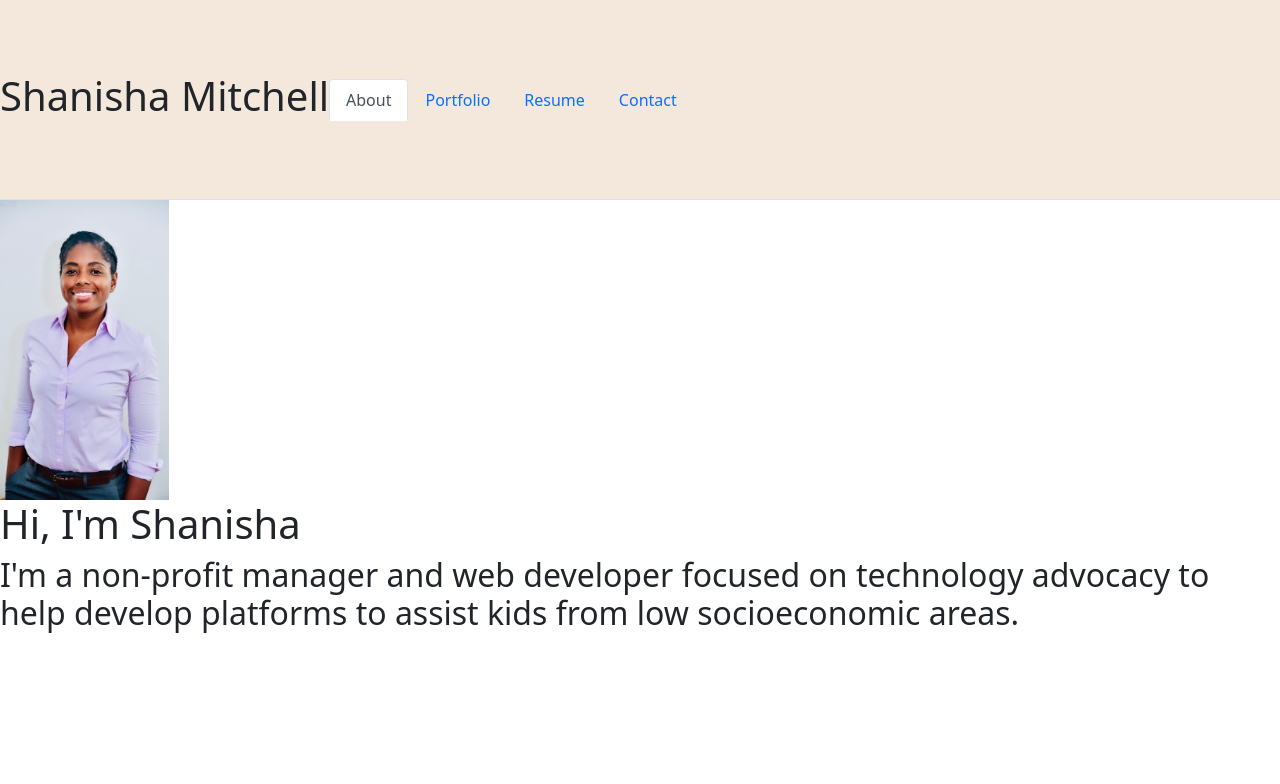
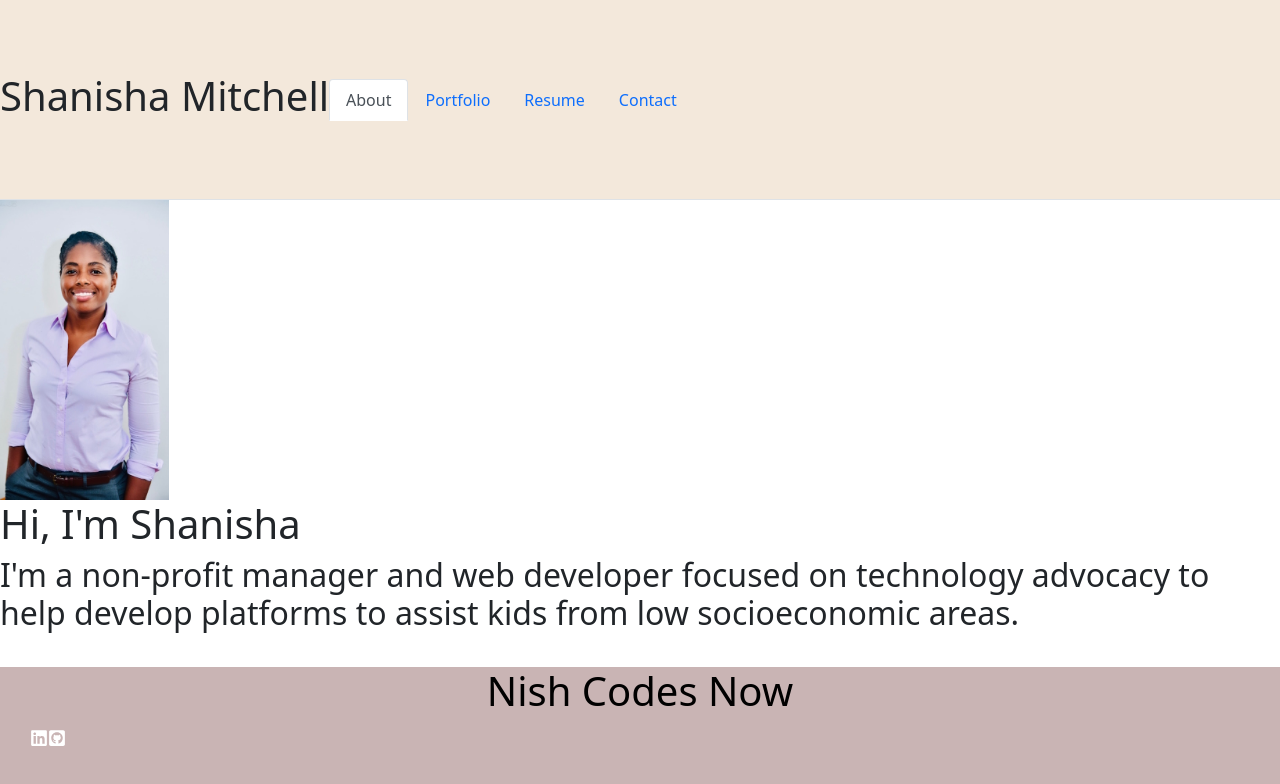
Before and after one commit to Nishyo-coder/React-Portfolio, a React (Create React App) app in the folder portfolio-01/: page / in a window 1280 px wide. Shown: the top 784 px of the page. Built offline with nearby package versions, Linux system fonts and the light colour scheme.

Commit message:
added footer with links

```diff
--- a/portfolio-01/src/App.css
+++ b/portfolio-01/src/App.css
@@ -136,8 +136,8 @@
 
   }
 
-  .footer {
-    background-color:rgb(243, 232, 219) ;
+  footer {
+    background:red
   }
 
   @media only screen and (max-width:620px) {}
--- /dev/null
+++ b/portfolio-01/src/Footer.js
@@ -0,0 +1,29 @@
+import React from "react";
+import {
+  Box,
+  FooterLink,
+} from "./FooterStyles";
+import { FaLinkedin, } from 'react-icons/fa'
+import {FaGithubSquare} from 'react-icons/fa'
+
+const Footer = () => {
+  return (
+    <Box>
+      <h1 style={{ color: "black",
+                   textAlign: "center",
+                   marginTop: "-50px" }}>
+        Nish Codes Now
+      </h1>
+
+            <FooterLink href="https://www.linkedin.com/in/shanisha-mitchell-380279186/">
+            <FaLinkedin />
+            </FooterLink>
+
+            <FooterLink href="https://github.com/Nishyo-coder">
+              <FaGithubSquare />
+            </FooterLink>
+
+    </Box>
+  );
+};
+export default Footer;
--- /dev/null
+++ b/portfolio-01/src/FooterStyles.js
@@ -0,0 +1,39 @@
+import styled from 'styled-components';
+
+export const Box = styled.div`
+  padding: 50px 30px;
+  background: #C9B4B4;
+  position: absolute;
+  bottom: 0;
+  width: 100%;
+
+
+  @media (max-width: 1000px) {
+    padding: 70px 30px;
+  }
+`;
+
+
+export const Row = styled.div`
+  display: grid;
+  grid-template-columns: repeat(auto-fill,
+                         minmax(185px, 1fr));
+  grid-gap: 20px;
+
+  @media (max-width: 1000px) {
+    grid-template-columns: repeat(auto-fill,
+                           minmax(200px, 1fr));
+  }
+`;
+
+export const FooterLink = styled.a`
+  color: #fff;
+  margin-bottom: 20px;
+  font-size: 18px;
+  text-decoration: none;
+
+  &:hover {
+      color: green;
+      transition: 200ms ease-in;
+  }
+`;
--- a/portfolio-01/src/components/PortfolioContainer.js
+++ b/portfolio-01/src/components/PortfolioContainer.js
@@ -4,7 +4,7 @@ import Home from './pages/Portfolio';
 import About from './pages/About';
 import Resume from './pages/Resume';
 import Contact from './pages/Contact';
-// import NavTabs from './NavTabs';
+import Footer from '../Footer';
 
 export default function PortfolioContainer() {
 
@@ -32,8 +32,11 @@ export default function PortfolioContainer() {
     <div>
       {/* We are passing the currentPage from state and the function to update it */}
       <NavTabs currentPage={currentPage} handlePageChange={handlePageChange} />
+      <Footer currentPage={currentPage} handlePageChange={handlePageChange} />
       {/* Here we are calling the renderPage method which will return a component  */}
       {renderPage()}
     </div>
+
+
   );
 }
```
Also changed, not shown: portfolio-01/package.json (+7 -0 lines), portfolio-01/src/card.css (deleted), 1 other file (tests, documents, lock files or other folders).
